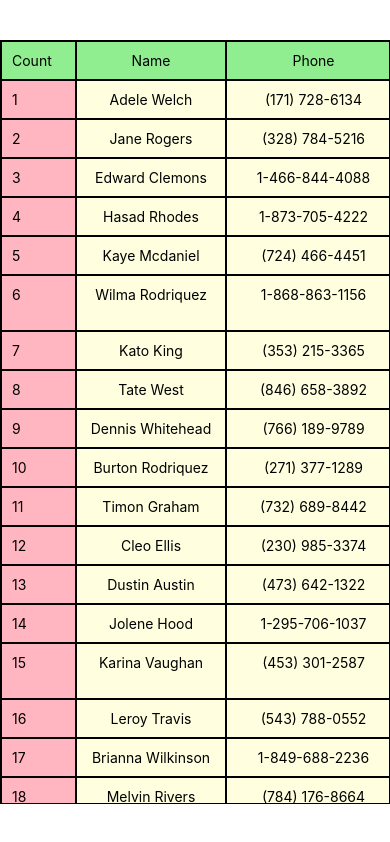
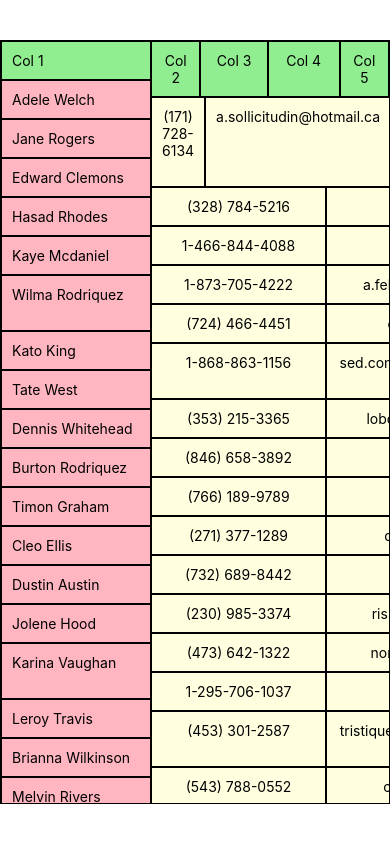
Before and after one commit to DrewIndeed/react-native-projects, a React Native app in the folder freezable-table/: screen / in a window 390 px wide. Built offline with nearby package versions, Linux system fonts and the light colour scheme.

Commit message:
112: remove first row and first column as forced
- add testing headers array

```diff
--- a/freezable-table/App.tsx
+++ b/freezable-table/App.tsx
@@ -1,4 +1,4 @@
-import { View, Text, StyleSheet, ScrollView } from 'react-native';
+import { View, StyleSheet } from 'react-native';
 import testData from './testData.js';
 import FreezableTable from './FreezableTable';
 
@@ -9,15 +9,14 @@ import FreezableTable from './FreezableTable';
   freezeColNum?: number;      OPTIONAL, desc: number of freeze column from left to right, default = 1
   freezeHeaderNum?: number;   OPTIONAL, desc: number of freeze header from top to bottom, default = 1
 
-  firstCellContent?: string;   OPTIONAL, desc: text content of the top left corner cell
-  capHeader? boolean;         OPTIONAL, if capHeader AND upperHeader are set, header will be UPPERCASE
-  upperHeader? boolean;
-  innerBorderWidth?: number;
-
   mainContainerStyles?: object;
   freezeRowStyles?: object;
   freezeColStyles?: object;
   bodyStyles?: object;
+
+  capHeader? boolean;         OPTIONAL, if capHeader AND upperHeader are set, header will be UPPERCASE
+  upperHeader? boolean;
+  innerBorderWidth?: number;
 }
 */
 export default function App() {
@@ -25,27 +24,24 @@ export default function App() {
     <View style={styles.container}>
       <FreezableTable
         data={testData}
-        width={[75, 150, 175, 275, 300, 175]}
-        firstCellContent="count"
-
-        // freezeColNum={2}
-        // freezeHeaderNum={2}
-
+        width={[150, 175, 275, 300, 175]}
+        headers={['col 1', 'col 2', 'col 3', 'col 4', 'col 5']}
+        freezeColNum={1}
+        freezeHeaderNum={2}
         mainContainerStyles={{
           marginVertical: 40,
           borderWidth: 1,
           flex: 1,
         }}
-        freezeRowStyles={{
+        firstRowStyles={{
           backgroundColor: 'lightgreen',
         }}
-        freezeColStyles={{
+        firstColStyles={{
           backgroundColor: 'lightpink',
         }}
         bodyStyles={{
           backgroundColor: 'lightyellow',
         }}
-
         capHeader={true}
         // upperHeader={true}
         // innerBorderWidth={3}
--- a/freezable-table/FreezableTable.tsx
+++ b/freezable-table/FreezableTable.tsx
@@ -26,15 +26,15 @@ function capitalizeWords(targetStr: string) {
 interface FreezableTableProps {
   data: object[];
   width: number[];
+  headers: string[];
   freezeColNum?: number;
   freezeHeaderNum?: number;
 
   mainContainerStyles?: object;
-  freezeRowStyles?: object;
-  freezeColStyles?: object;
+  firstRowStyles?: object;
+  firstColStyles?: object;
   bodyStyles?: object;
 
-  firstCellContent?: string;
   capHeader?: boolean;
   upperHeader?: boolean;
   innerBorderWidth?: number;
@@ -43,32 +43,32 @@ interface FreezableTableProps {
 export default function FreezableTable({
   data,
   width,
+  headers,
   freezeColNum,
   freezeHeaderNum,
   mainContainerStyles,
-  freezeRowStyles,
-  freezeColStyles,
+  firstRowStyles,
+  firstColStyles,
   bodyStyles,
-  firstCellContent,
   capHeader,
   upperHeader,
   innerBorderWidth,
 }: FreezableTableProps) {
-  // error handling
+  // ERROR HANDLING
   if (!data || data.length === 0)
     throw new Error('[FreezableTable Error]: There is no data to render');
 
-  if (width.length === 0)
-    throw new Error(
-      '[FreezableTable Error]: At least 1 column width value must present'
-    );
+  // if (width.length === 0)
+  //   throw new Error(
+  //     '[FreezableTable Error]: At least 1 column width value must present'
+  //   );
 
-  if (width.length !== Object.keys(data[0]).length + 1)
-    throw new Error(
-      "[FreezableTable Error]: Invalid length for 'width' array, must be same length as data keys amount"
-    );
+  // if (width.length !== Object.keys(data[0]).length + 1)
+  //   throw new Error(
+  //     "[FreezableTable Error]: Invalid length for 'width' array, must be same length as data keys amount"
+  //   );
 
-  if (width.some((value) => value <= 0))
+  if (width && width.some((value) => value <= 0))
     throw new Error(
       "[FreezableTable Error]: Value must be greater than 0 in 'width' array"
     );
@@ -87,7 +87,7 @@ export default function FreezableTable({
     );
 
   if (mainContainerStyles && Object.keys(mainContainerStyles).length > 0) {
-    // unsupported styles array for mainContainerStyles
+    // supported styles array for mainContainerStyles
     const SUPPORTED_STYLES: string[] = [
       'margin',
       'border',
@@ -122,24 +122,24 @@ export default function FreezableTable({
     if (Object.keys(mainContainerStyles).includes('width')) {
       if (!Object.keys(mainContainerStyles).includes('height'))
         throw new Error(
-          `[FreezableTable Error]: both 'width' and 'height' must present if one of them is defined`
+          `[FreezableTable Error]: both 'width' and 'height' must present if one of them is defined in mainContainerStyles`
         );
     } else if (Object.keys(mainContainerStyles).includes('height')) {
       if (!Object.keys(mainContainerStyles).includes('width'))
         throw new Error(
-          `[FreezableTable Error]: both 'width' and 'height' must present if one of them is defined`
+          `[FreezableTable Error]: both 'width' and 'height' must present if one of them is defined in mainContainerStyles`
         );
     } else {
       if (!Object.keys(mainContainerStyles).includes('flex')) {
         throw new Error(
-          `[FreezableTable Error]: 'flex: 1' must present if none of 'width' and 'height' is defined`
+          `[FreezableTable Error]: 'flex: 1' must present if none of 'width' and 'height' is defined in mainContainerStyles`
         );
       }
     }
   }
 
   const validateCellStyles = (styleObj: object) => {
-    // unsupported styles array for mainContainerStyles
+    // supported styles array for mainContainerStyles
     const SUPPORTED_STYLES: string[] = [
       'background',
       'border',
@@ -173,10 +173,10 @@ export default function FreezableTable({
       );
   };
 
-  if (freezeRowStyles && Object.keys(freezeRowStyles).length > 0)
-    validateCellStyles(freezeRowStyles);
-  if (freezeColStyles && Object.keys(freezeColStyles).length > 0)
-    validateCellStyles(freezeColStyles);
+  if (firstRowStyles && Object.keys(firstRowStyles).length > 0)
+    validateCellStyles(firstRowStyles);
+  if (firstColStyles && Object.keys(firstColStyles).length > 0)
+    validateCellStyles(firstColStyles);
   if (bodyStyles && Object.keys(bodyStyles).length > 0)
     validateCellStyles(bodyStyles);
 
@@ -192,16 +192,7 @@ export default function FreezableTable({
   // header row data
   const headerRowDataFrame = [
     [
-      (firstCellContent &&
-        (capHeader
-          ? upperHeader
-            ? capitalizeWords(firstCellContent).toUpperCase()
-            : capitalizeWords(firstCellContent)
-          : upperHeader
-          ? firstCellContent.toUpperCase()
-          : firstCellContent)) ||
-        '',
-      ...Object.keys(data[0]).map((dt) =>
+      ...headers.map((dt) =>
         capHeader
           ? upperHeader
             ? capitalizeWords(dt).toUpperCase()
@@ -220,10 +211,7 @@ export default function FreezableTable({
         data[headerRowDataFrame.length - 1]
       );
 
-      headerRowDataFrame.push([
-        headerRowDataFrame.length.toString(),
-        ...extraHeaderData,
-      ]);
+      headerRowDataFrame.push([...extraHeaderData]);
     }
   }
   // header row component
@@ -286,8 +274,8 @@ export default function FreezableTable({
                 ? headerCellsStyles.firstCell.style
                 : headerCellsStyles.otherCells.style,
               { width: width[idx] },
-              rowOrder === 0 && freezeRowStyles,
-              rowOrder > 0 && idx === 0 && freezeColStyles,
+              rowOrder === 0 && firstRowStyles,
+              rowOrder > 0 && idx === 0 && firstColStyles,
               rowOrder > 0 && idx > 0 && bodyStyles,
             ]}
             key={`freeze-row-${rowOrder}-cell-${idx}`}
@@ -310,7 +298,7 @@ export default function FreezableTable({
     hidden?: boolean;
   }) => {
     // generate data row cells content based on data
-    const dataRowContainer: string[] = [(rowOrder + 1).toString()];
+    const dataRowContainer: string[] = [];
     Object.keys(dataItem).forEach((key: string) => {
       dataRowContainer.push(dataItem[key as keyof object]);
     });
@@ -349,8 +337,8 @@ export default function FreezableTable({
                 ? dataRowStyles.firstCell.style
                 : dataRowStyles.otherCells.style,
               { width: width[idx] },
-              rowOrder === 0 && freezeRowStyles,
-              rowOrder >= 0 && idx === 0 && freezeColStyles,
+              rowOrder === 0 && firstRowStyles,
+              rowOrder >= 0 && idx === 0 && firstColStyles,
               rowOrder >= 0 && idx > 0 && bodyStyles,
             ]}
             key={`data-row-${rowOrder}-cell-${idx}`}
```
